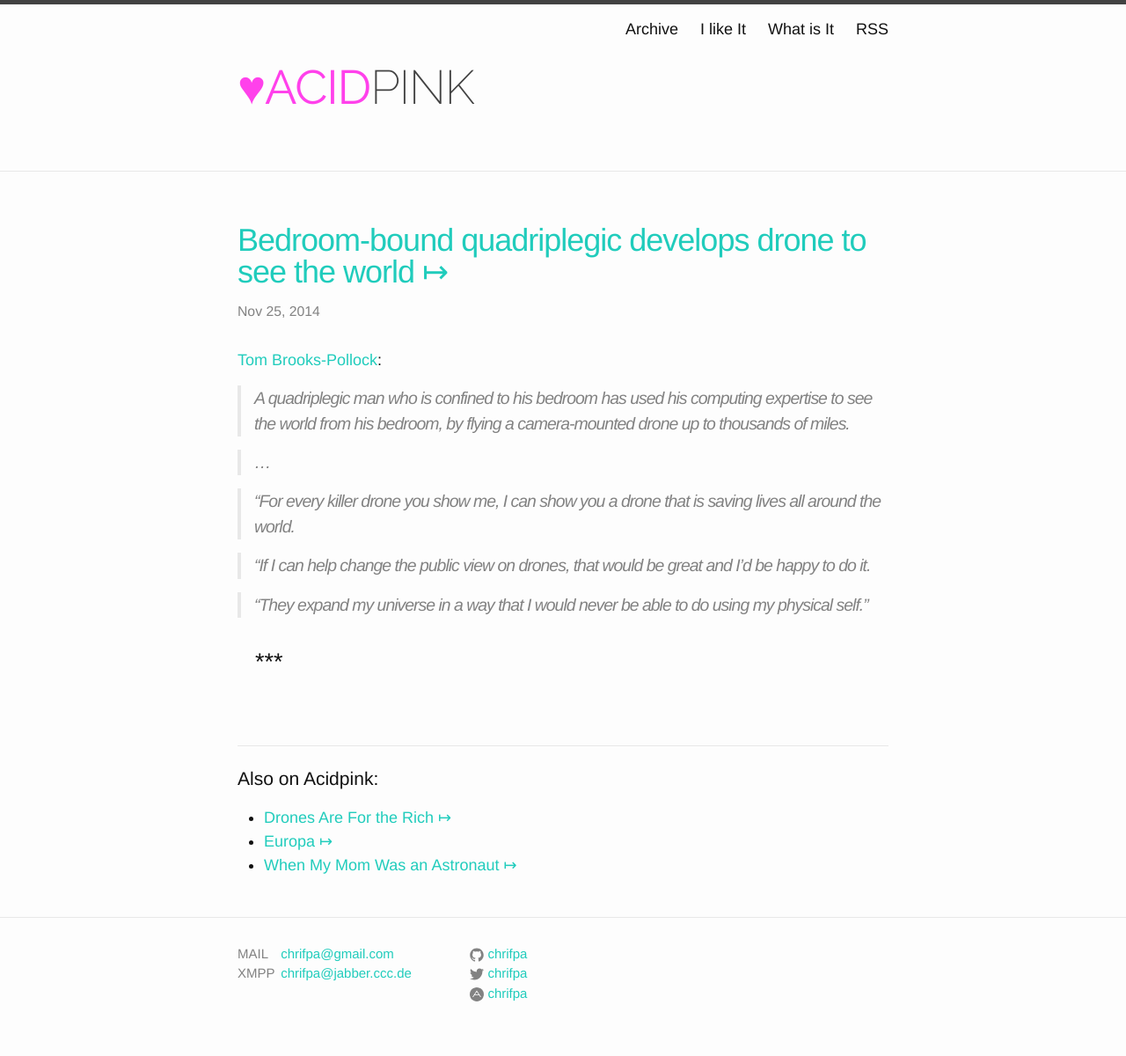
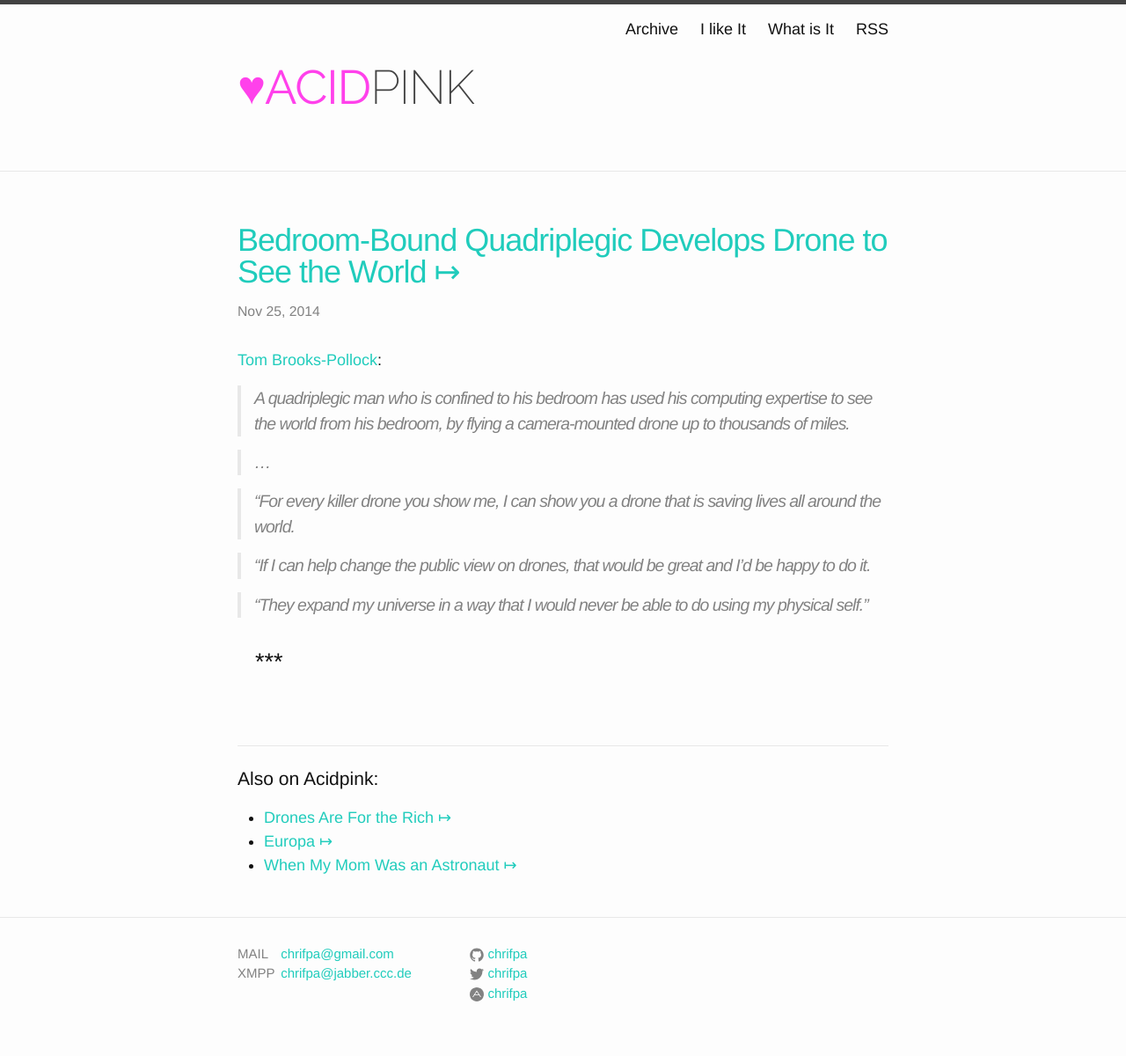
Before and after one commit to acdpnk/chrifpa.github.io, a Jekyll site: the page built from _posts/2014-11-25-bedroom-bound-quadriplegic-develops-drone-to-see-the-world.md, in a window 1280 px wide. Shown: the whole page at 88% size. Built offline with Jekyll 4.4.1, drawn with Linux system fonts in a browser that asks for light colours.

Commit message:
2014-11-25: change

```diff
--- a/_posts/2014-11-25-bedroom-bound-quadriplegic-develops-drone-to-see-the-world.md
+++ b/_posts/2014-11-25-bedroom-bound-quadriplegic-develops-drone-to-see-the-world.md
@@ -1,7 +1,7 @@
 ---
 permalink: /2014-11-25-bedroom-bound-quadriplegic-develops-drone-to-see-the-world
 date: 2014-11-25 17:26
-title: "Bedroom-bound quadriplegic develops drone to see the world"
+title: "Bedroom-Bound Quadriplegic Develops Drone to See the World"
 layout: post
 external_url: http://www.telegraph.co.uk/technology/11252632/Bedroom-bound-quadriplegic-develops-drone-to-see-the-world.html
 ---
```
